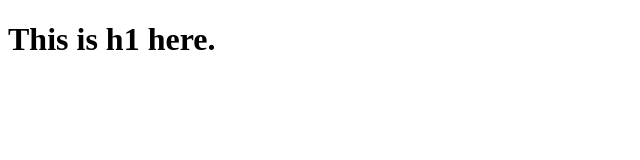
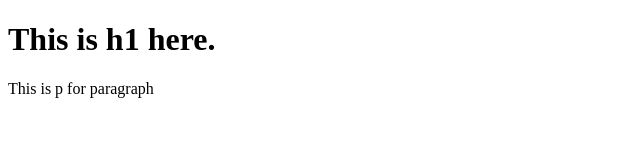
Before and after one commit to HenryYenHa/2023.10.05github-and-command-line, a plain HTML site: page index.html in a window 1280 px wide. Shown: the whole page, without its empty margins (0-640 px from the left). Drawn offline with Linux system fonts and the light colour scheme.

Commit message:
Added a paragraph

```diff
--- a/index.html
+++ b/index.html
@@ -7,5 +7,6 @@
   </head>
   <body>
     <h1>This is h1 here.</h1>
+    <p>This is p for paragraph</p>
   </body>
 </html>
```
